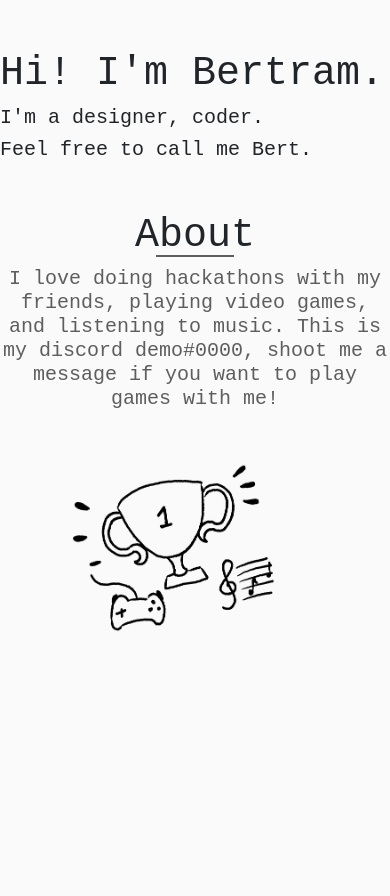
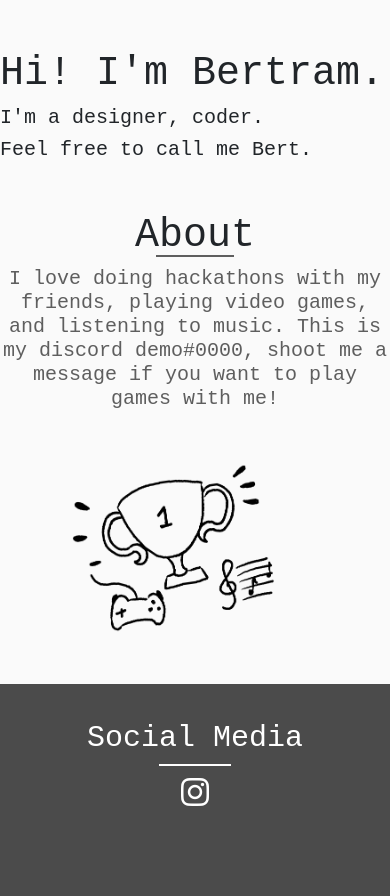
Before and after one commit to chi-wei-lien/demo-web-portfolio-level-1, a plain HTML site: page index.html in a window 390 px wide. Shown: the part 669-1565 px from the top of the page. Before the commit the page ends 1334 px from the top, so only its background shows below. Drawn offline with nearby package versions, Linux system fonts and the light colour scheme.

Commit message:
add footer

```diff
--- a/index.html
+++ b/index.html
@@ -11,6 +11,9 @@
     <link rel="stylesheet" href="style.css">
     <title>Bertram</title>
     <link rel="icon" type="image/x-icon" href="public/images/favicon.ico">
+
+    <!-- Add icon library -->
+    <script src="https://use.fontawesome.com/750a16f689.js"></script>
   </head>
   <body>
     <nav class="navbar navbar-expand-lg navbar-light bg-light">
@@ -55,6 +58,22 @@
       <div class="col-md-3">
       </div>
     </div>
+    <div class="container-fluid footer">
+      <div class="row">
+        <div class="col-md-3"></div>
+        <div class="col-md-6">
+          <h1> Social Media </h1>
+          <div class="underline-container">
+            <div class="underline-white"></div>
+          </div>
+          <a href="https://www.instagram.com/willy_3124" class="fa fa-instagram fa-2x" target="_blank"></a>
+          <h3> </h3>
+        </div>
+        <div class="col-md-3">
+        </div>
+      </div>
+    </div>
+
 
 
     <!-- Optional JavaScript -->
--- a/style.css
+++ b/style.css
@@ -58,8 +58,43 @@ body {
   margin-bottom: 10px;
 }
 
+.underline-white {
+  width: 20%;
+  border-bottom: 2px solid #ffffff;
+  margin-bottom: 10px;
+}
+
 .acheivements {
   margin-top: -30px;
   width: 100%;
   height: auto;
 }
+
+.footer {
+  margin-top: 5%;
+  text-align: center;
+  background-color: #4b4b4b;
+  padding-bottom: 20%;
+}
+
+.footer h1 {
+  font-family: "Inconsolata", monospace;
+  padding-top: 10%;
+  color: white;
+  font-size: 30px;
+}
+
+.footer h3 {
+  color: white;
+  font-family: "Inconsolata", monospace;
+  font-size: 20px;
+}
+
+.fa-instagram {
+  color: white;
+}
+
+.fa-instagram:hover {
+  color: #ffcf31;
+  text-decoration: none;
+}
```
